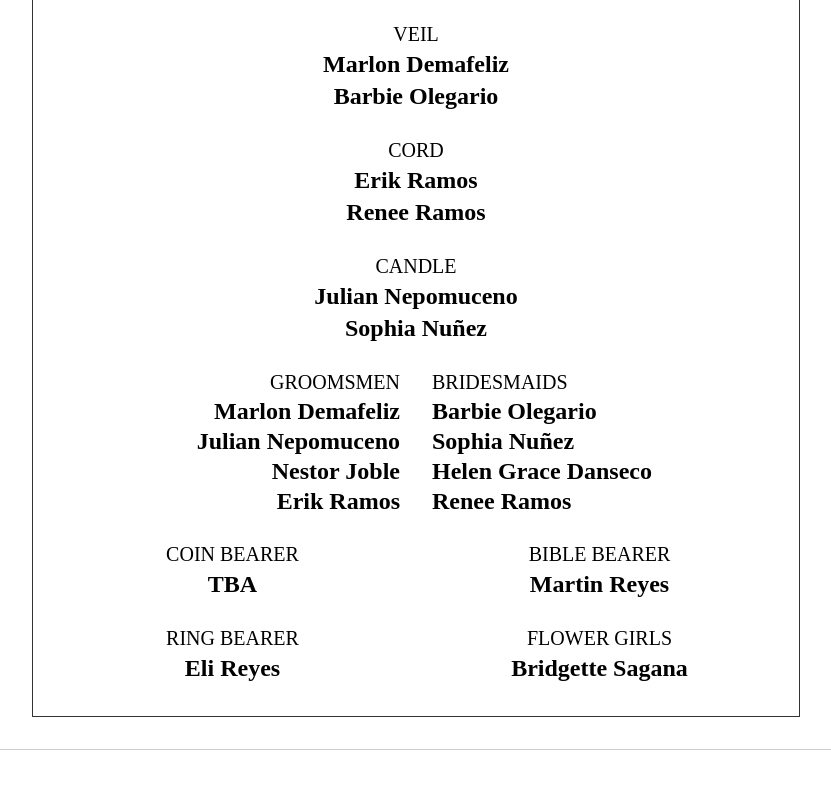
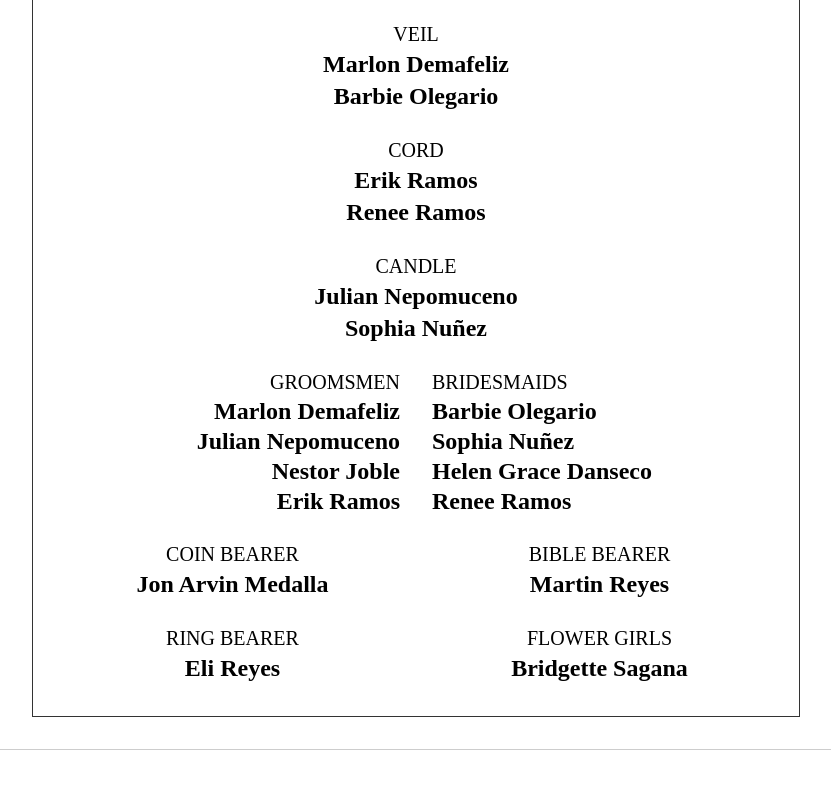
Before and after one commit to jmrvicencio/rsvp-site, a React (Vite) app: page / in a window 1280 px wide. Shown: the part 2204-2991 px from the top of the page, without its empty margins (224-1055 px from the left). Built offline with nearby package versions, Linux system fonts and the light colour scheme; a web font is replaced by a local one.

Commit message:
Fixed: Typo in "Pagsibigan"

```diff
--- a/src/app/routes/Invite/WeddingParty.tsx
+++ b/src/app/routes/Invite/WeddingParty.tsx
@@ -52,7 +52,7 @@ function WeddingParty() {
             </p>
             <p className="odd:text-right even:text-left">
               Abelardo
-              <br className="block sm:hidden" /> Pagsibigay, Jr.
+              <br className="block sm:hidden" /> Pagsibigan, Jr.
             </p>
             <p className="odd:text-right even:text-left">
               Carolyn
@@ -138,7 +138,7 @@ function WeddingParty() {
           </div>
           <div className="col-span-1 text-center">
             <h4 className="text-lg font-light uppercase sm:text-xl">Coin Bearer</h4>
-            <p>TBA</p>
+            <p>Jon Arvin Medalla</p>
           </div>
           <div className="col-span-1 text-center">
             <h4 className="text-lg font-light uppercase sm:text-xl">Bible Bearer</h4>
```
